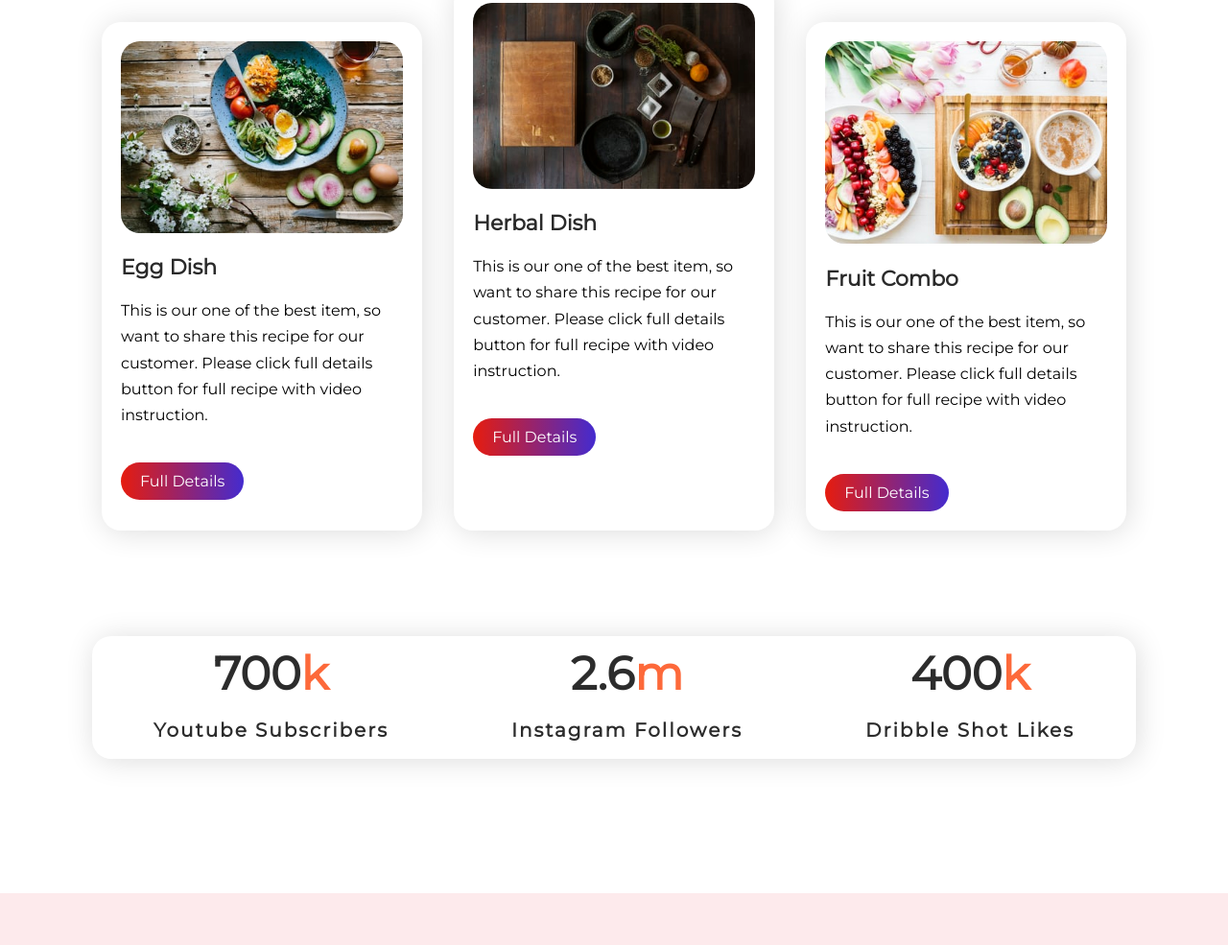
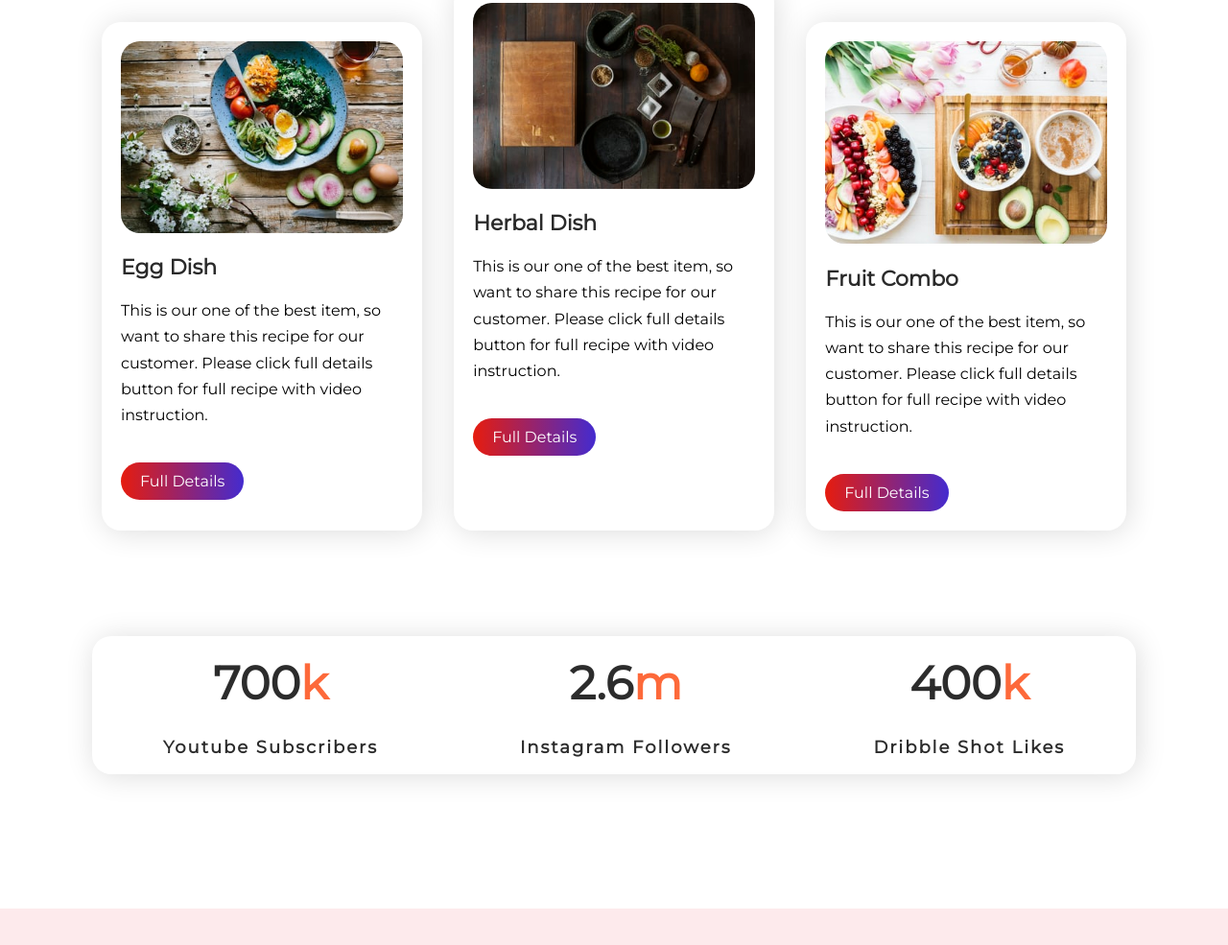
Before and after one commit to Rakib0101/FoodFun, a plain HTML site: page index.html in a window 1280 px wide. Shown: the part 1371-2356 px from the top of the page at 96% size. Drawn offline with Linux system fonts and the light colour scheme.

Commit message:
some margin padding correction

```diff
--- a/style.css
+++ b/style.css
@@ -124,6 +124,9 @@ a{
 .about-us-left-side , .about-us-right-side{
     width: 50%;
 }
+.about-us-left-side img{
+    border-radius: 10px;
+}
 .about-us p{
     font-size: 18px;
     line-height: 2em;
@@ -210,10 +213,11 @@ span{
     font-size: 48px;
     color: #2c2c2c;
     text-align: center;
-    margin: 10px 0;
+    margin: 20px 0;
 }
 .followers-section h4{
     margin: 10px 0;
+    font-size: 18px;
 }
 /* Our Menu Section Style Here */
 
```
